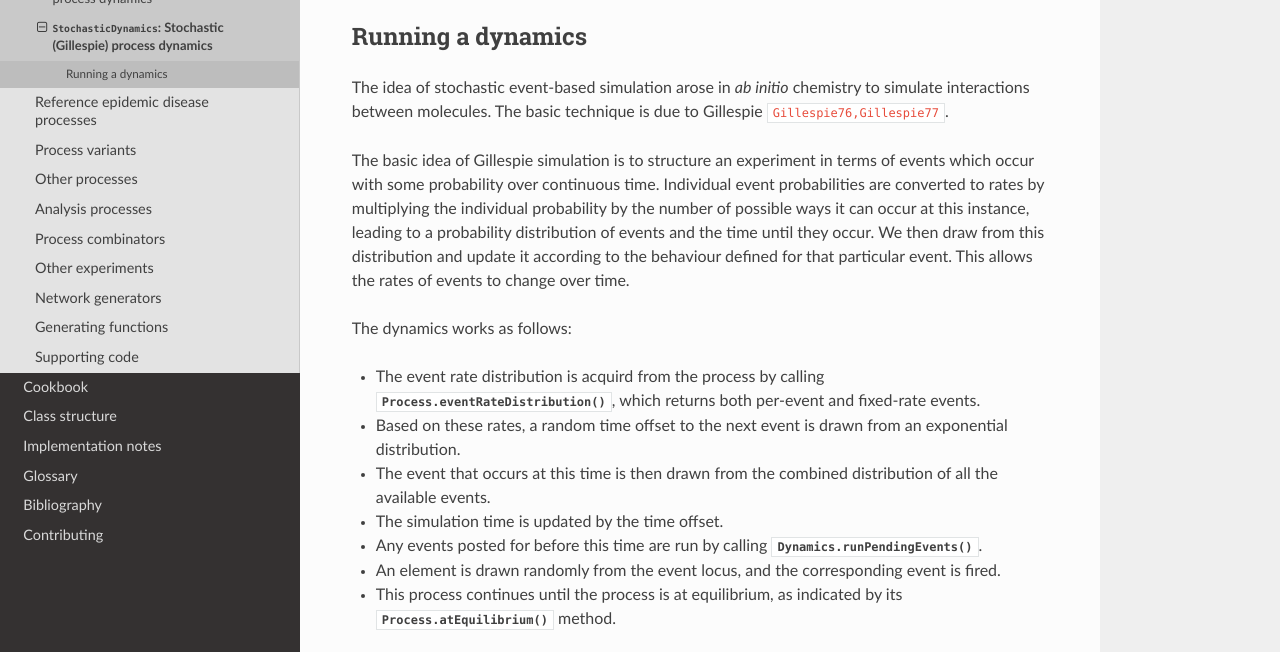
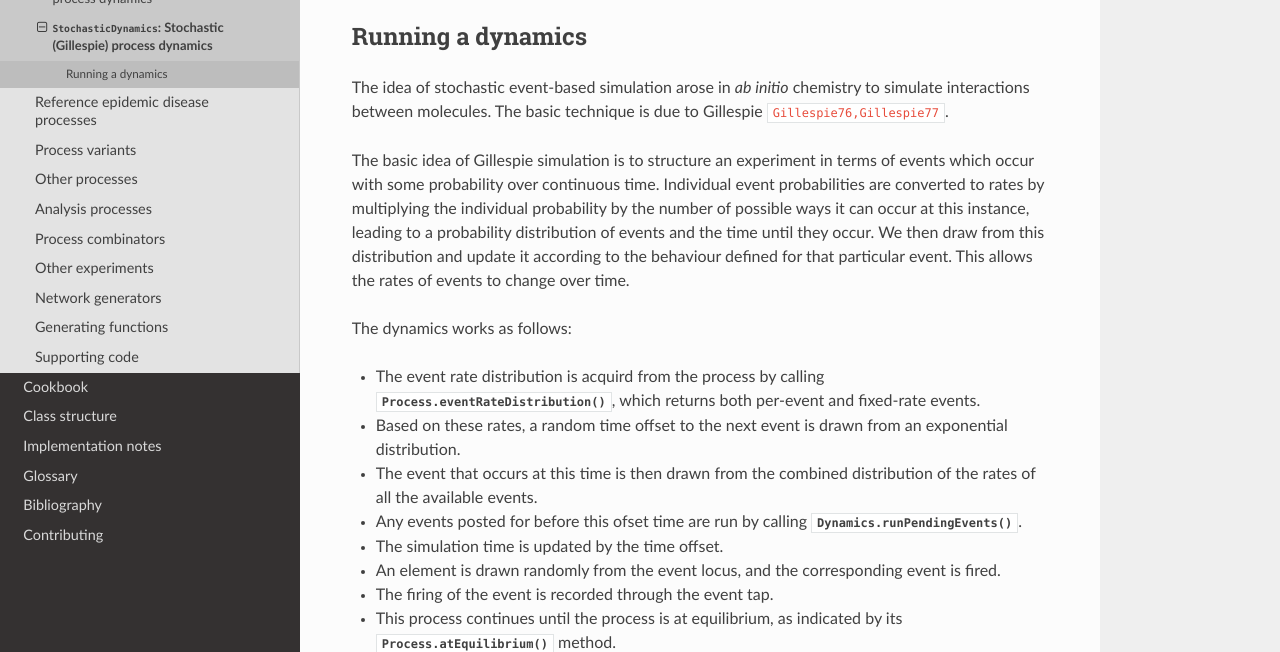
Before and after one commit to simoninireland/epydemic, a Sphinx documentation site: the page built from doc/stochasticdynamics.rst, in a window 1280 px wide and 1275 px high, cut to the strip 306-958 px from the top of the window. Built offline with Sphinx 7.4.7 and the Read the Docs theme 2.0.0, drawn with Linux system fonts in a browser that asks for light colours; cross-references to code outside the pages are shown as plain code.

Commit message:
Added link to event taps discussion from explanations of dynamics

```diff
--- a/doc/stochasticdynamics.rst
+++ b/doc/stochasticdynamics.rst
@@ -25,16 +25,20 @@
 
 The dynamics works as follows:
 
-* The event rate distribution is acquird from the process by calling :meth:`Process.eventRateDistribution`,
-  which returns both per-event and fixed-rate events.
-* Based on these rates, a random time offset to the next event is drawn from an
-  exponential distribution.
-* The event that occurs at this time is then drawn from the combined distribution
-  of all the available events.
+* The event rate distribution is acquird from the process by calling
+  :meth:`Process.eventRateDistribution`, which returns both per-event
+  and fixed-rate events.
+* Based on these rates, a random time offset to the next event is
+  drawn from an exponential distribution.
+* The event that occurs at this time is then drawn from the combined
+  distribution of the rates of all the available events.
+* Any events posted for before this ofset time are run by calling
+  :meth:`Dynamics.runPendingEvents`.
 * The simulation time is updated by the time offset.
-* Any events posted for before this time are run by calling :meth:`Dynamics.runPendingEvents`.
-* An element is drawn randomly from the event locus, and the corresponding event is fired.
-* This process continues until the process is at equilibrium, as indicated
-  by its :meth:`Process.atEquilibrium` method.
+* An element is drawn randomly from the event locus, and the
+  corresponding event is fired.
+* The firing of the event is recorded through the event tap.
+* This process continues until the process is at equilibrium, as
+  indicated by its :meth:`Process.atEquilibrium` method.
 
 .. automethod:: StochasticDynamics.do
```
Also changed, not shown: doc/implementation/dynamics.rst (+9 -0 lines), doc/synchronousdynamics.rst (+14 -11 lines).
